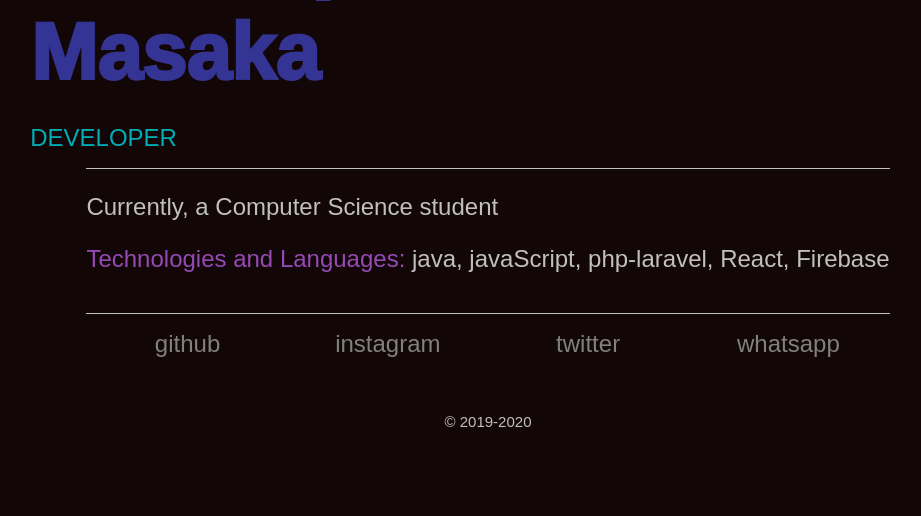
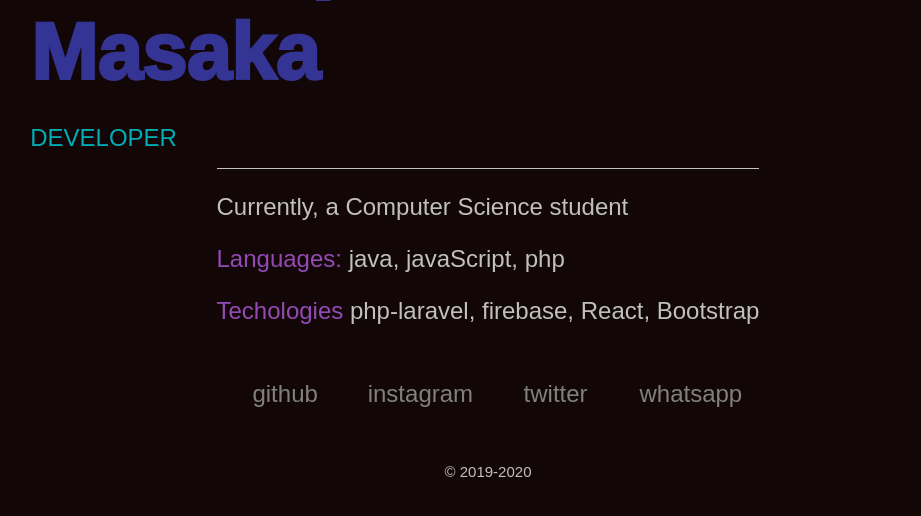
Before and after one commit to masakachristopher/chris-website, a PHP site: page /index.php?option=about in a window 1280 px wide. Shown: the part 255-771 px from the top of the page, without its empty margins (152-1073 px from the left). Run offline with PHP 8.4, Linux system fonts and the light colour scheme.

Commit message:
Update about.php

```diff
--- a/about.php
+++ b/about.php
@@ -18,12 +18,12 @@
                 <div class="d-flex justify-content-center portfolio">
                         <div class="blockquote" >
                             <p>Currently, a Computer Science student</p>
-                            <p><span class="purple">Technologies and Languages: </span> java, javaScript, php-laravel, React, Firebase </p>
-<!--                             <p><span class="purple">Interested web frameworks</span> php-laravel, firebase </p>   -->
+                            <p><span class="purple">Languages: </span> java, javaScript, php </p>
+                            <p><span class="purple">Techologies</span> php-laravel, firebase, React, Bootstrap  </p>
                         </div>
                 </div>
 
-                <div class="justify-content-center portfolio" >
+                <div class="justify-content-center" >
                     <div class="row d-flex justify-content-center p-3">
                         <div class="col-md-3 text-lowercase">
                             <div class="wel_item d-flex justify-content-center">
```
